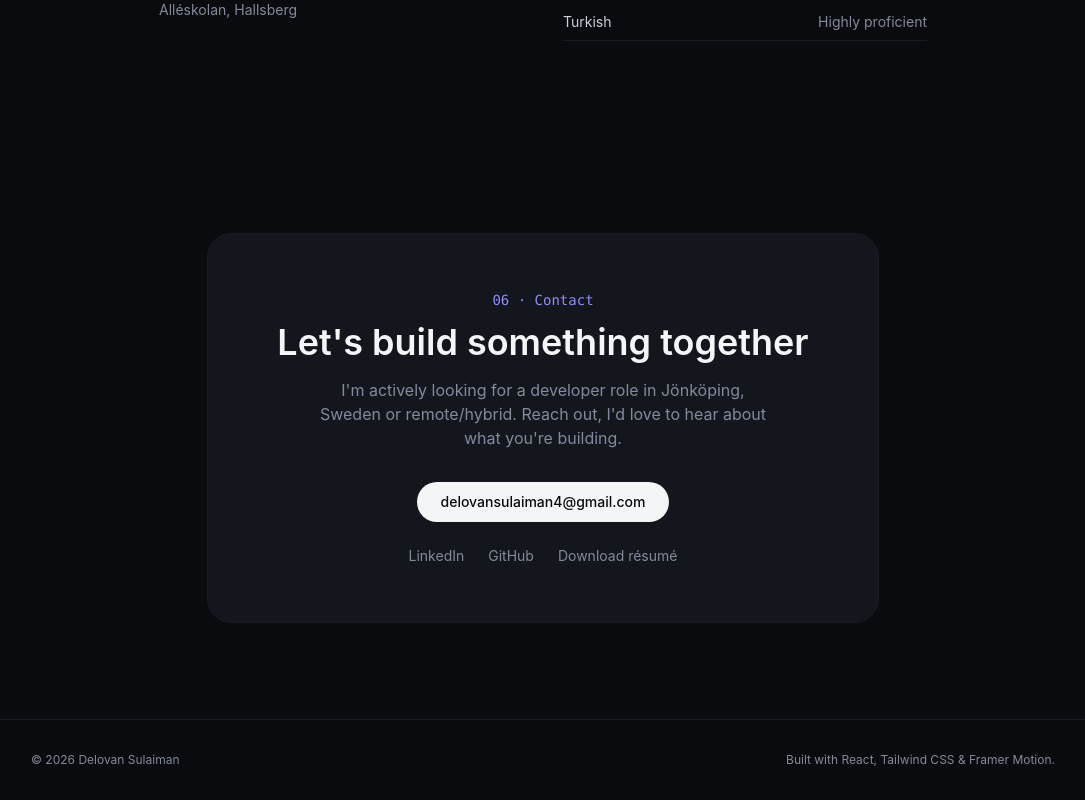
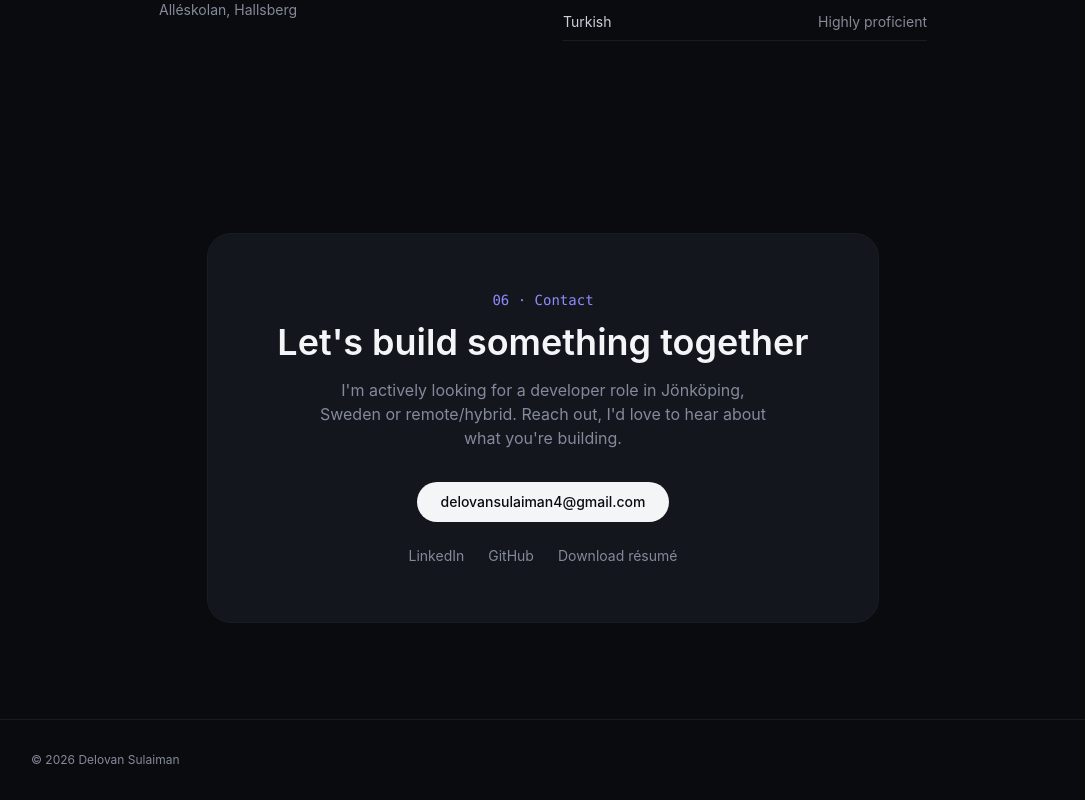
Before and after one commit to Delo4x/portfolio-, a React (Vite) app: page / in a window 1280 px wide. Shown: the part 5566-6366 px from the top of the page, without its empty margins (97-1182 px from the left). Built offline with nearby package versions, Linux system fonts and the light colour scheme.

Commit message:
delete footer paragraph

```diff
--- a/src/components/Footer.tsx
+++ b/src/components/Footer.tsx
@@ -7,7 +7,7 @@ export function Footer() {
         <p>
           © {new Date().getFullYear()} {PROFILE.name}
         </p>
-        <p>Built with React, Tailwind CSS & Framer Motion.</p>
+
       </div>
     </footer>
   )
```
